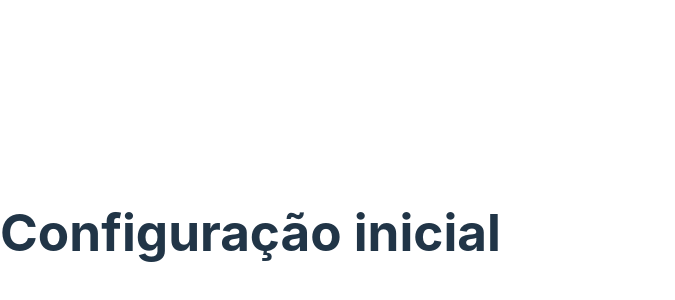
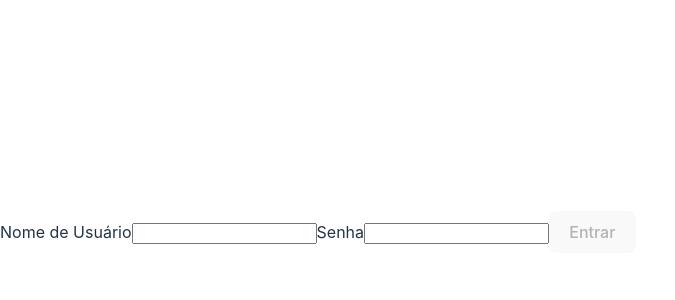
Before and after one commit to GustavoTardin/Stock-Project, a React (Vite) app in the folder app/frontend/: page / in a window 1280 px wide. Shown: the part 168-468 px from the top of the page, without its empty margins (0-675 px from the left). Built offline with nearby package versions, Linux system fonts and the light colour scheme.

Commit message:
feat: cria page Login e toda sua lógica sem envolver o banco de dados, gerenciando estatos e verificações de input

```diff
--- a/app/frontend/src/App.tsx
+++ b/app/frontend/src/App.tsx
@@ -1,7 +1,9 @@
+import Login from './Pages/Login';
+
 function App() {
   return (
-    <h1>Configuração inicial</h1>
-  )
+    <Login />
+  );
 }
 
-export default App
+export default App;
--- a/app/frontend/src/Pages/Login.tsx
+++ b/app/frontend/src/Pages/Login.tsx
@@ -1,3 +1,48 @@
+import { ChangeEvent, useState } from 'react';
+
 export default function Login() {
+  const [user, userSetter] = useState('');
+  const [password, passwordSetter] = useState('');
 
+  const handleUser = (event:ChangeEvent<HTMLInputElement>): void => {
+    userSetter(event.target.value);
+  };
+
+  const handlePassword = (event: ChangeEvent<HTMLInputElement>): void => {
+    passwordSetter(event.target.value);
+  };
+
+  const handleButton = (): boolean => {
+    return !(user.length >= 4 && password.length >= 4);
+  };
+
+  const tryLogin = (event: React.FormEvent): void => {
+    event.preventDefault();
+  };
+
+  return (
+    <form action="">
+      <label htmlFor="user">Nome de Usuário</label>
+      <input
+        type="text"
+        id="user"
+        value={ user }
+        onChange={ (event: ChangeEvent<HTMLInputElement>) => handleUser(event) }
+      />
+      <label htmlFor="password">Senha</label>
+      <input
+        type="password"
+        id="password"
+        value={ password }
+        onChange={ (event: ChangeEvent<HTMLInputElement>) => handlePassword(event) }
+      />
+      <button
+        disabled={ handleButton() }
+        onClick={ tryLogin }
+      >
+        Entrar
+
+      </button>
+    </form>
+  );
 }
```
Also changed, not shown: app/frontend/package.json (+1 -6 lines), app/frontend/src/main.tsx (+6 -6 lines), app/frontend/.eslintrc.json, 1 other file (tests, documents, lock files or other folders).
